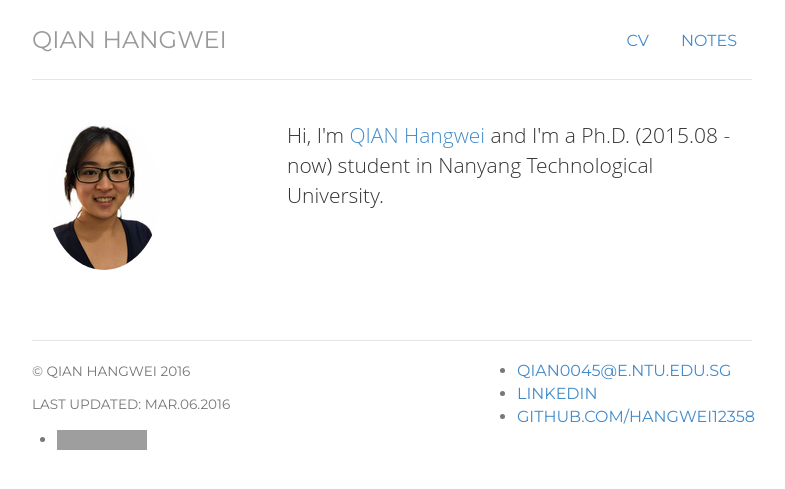
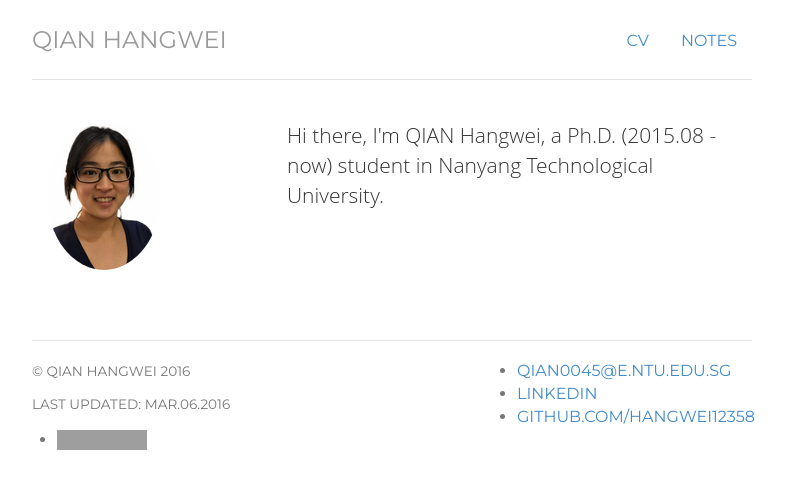
Before and after one commit to Hangwei12358/Hangwei12358.github.io, a Jekyll site: the page built from index.html, in a window 1280 px wide. Shown: the top 489 px of the page, without its empty margins (248-1033 px from the left). Built offline with Jekyll 4.4.1, drawn with Linux system fonts in a browser that asks for light colours; part of the change alters nothing that is shown; grey boxes are pictures that could not be loaded.

```diff
--- a/_includes/footer.html
+++ b/_includes/footer.html
@@ -8,9 +8,9 @@
 
     <ul>
     <address>
-	        		<li><a href="mailto:qian0045@e.ntu.edu.sg">qian0045@e.ntu.edu.sg</a></li>
-                    <li><a href="https://sg.linkedin.com/in/qianhangwei">LinkedIn</a></li>
-	        		<li><a href="https://github.com/Hangwei12358">github.com/Hangwei12358</a></li>
+	        		<li><a href="mailto:qian0045@e.ntu.edu.sg" target="new">qian0045@e.ntu.edu.sg</a></li>
+                    <li><a href="https://sg.linkedin.com/in/qianhangwei" target="new">LinkedIn</a></li>
+	        		<li><a href="https://github.com/Hangwei12358" target="new">github.com/Hangwei12358</a></li>
 	<li><a href="http://info.flagcounter.com/cDjt"><img src="http://s01.flagcounter.com/count2/cDjt/bg_FFFFFF/txt_000000/border_CCCCCC/columns_2/maxflags_10/viewers_0/labels_0/pageviews_1/flags_0/percent_0/" alt="Flag Counter" border="0" /></a></li>
     </address>
     </ul>
--- a/index.html
+++ b/index.html
@@ -10,7 +10,7 @@ notes: passive
 	<img  class="img-circle avatar" alt="QIAN Hangwei" src="img/Qian_Hangwei.jpg">
 	</div>
 	<div itemscope itemtype="http://data-vocabulary.org/Person" class="col-sm-8">
-	<p class="lead">Hi, I'm <span itemprop="name"><a href="https://sg.linkedin.com/in/qianhangwei">QIAN Hangwei</a></span> and I'm a Ph.D. (2015.08 - now) student in Nanyang Technological University.</p>
+	<p class="lead">Hi there, I'm QIAN Hangwei, a Ph.D. (2015.08 - now) student in Nanyang Technological University.</p>
 
 	</div>
 </div>
```
